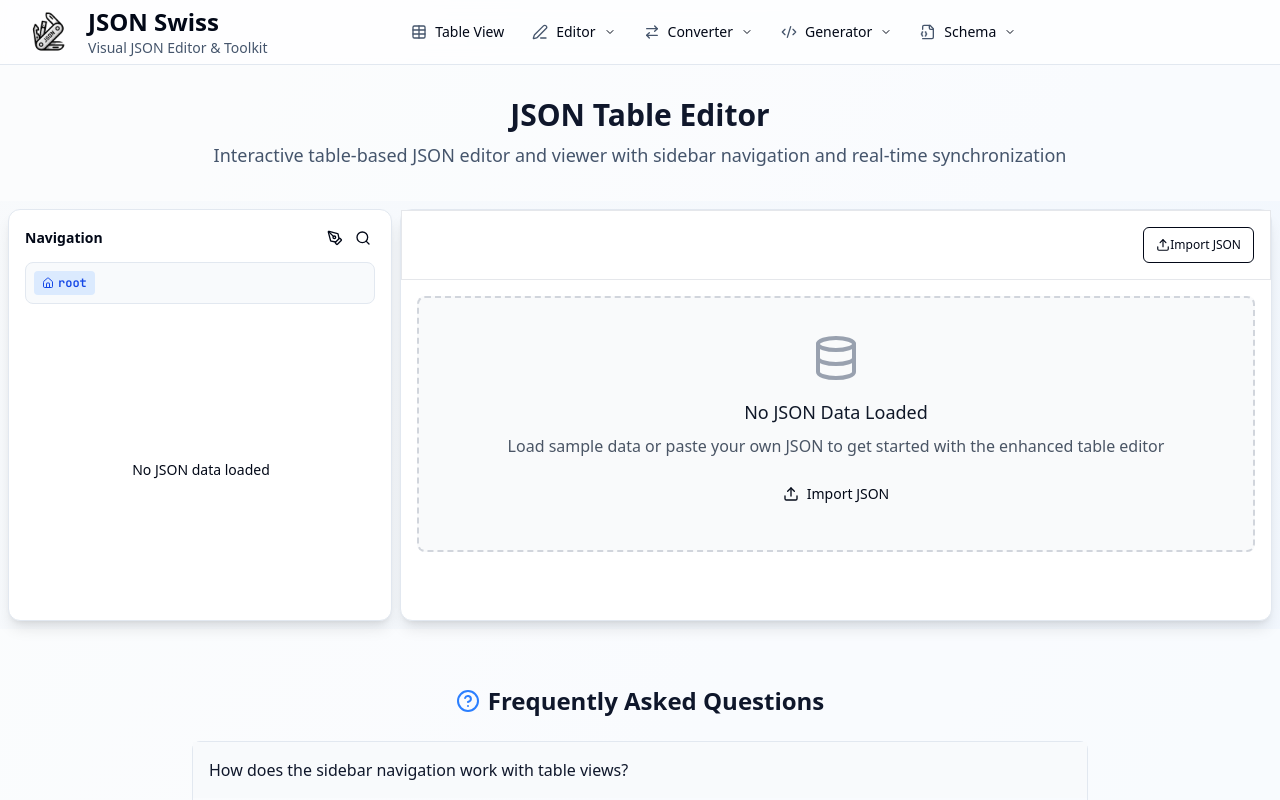
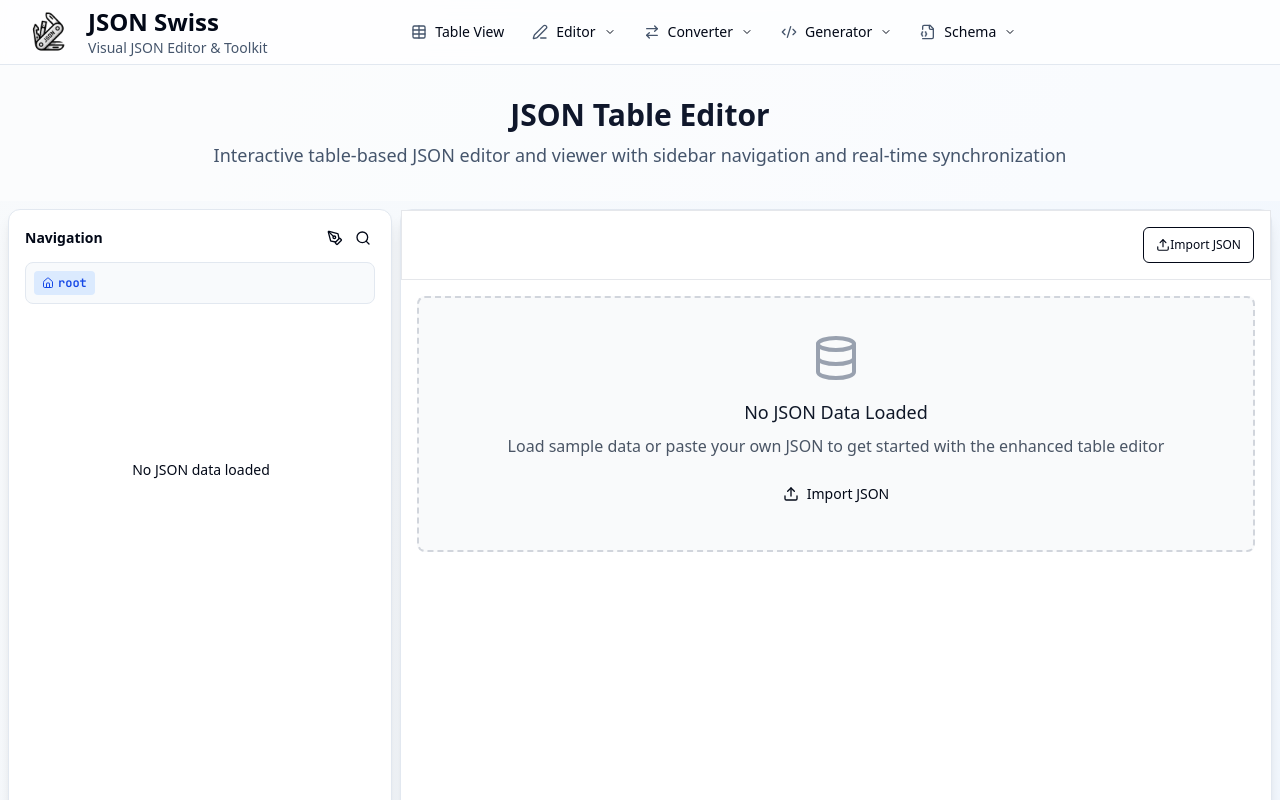
Before and after one commit to ThomasChant/jsonswiss-next, a Next.js app: page /json-table-editor in a window 1280 px wide. Shown: the top 800 px of the page. Built offline with nearby package versions, Linux system fonts and the light colour scheme.

Commit message:
fix(layout): 修复 ToolPageLayoutServer 高度计算问题
移除 globals.css 中多余的标题高度变量，并在布局组件中正确应用全屏高度类

```diff
--- a/src/app/globals.css
+++ b/src/app/globals.css
@@ -341,6 +341,6 @@
 
   /* Full screen height utility for ToolPageLayoutServer */
   .h-screen-minus-header {
-    height: calc(100vh - var(--header-height) - var(--title-section-height));
+    height: calc(100vh - var(--header-height));
   }
 }
--- a/src/components/layout/ToolPageLayoutServer.tsx
+++ b/src/components/layout/ToolPageLayoutServer.tsx
@@ -64,7 +64,7 @@ export function ToolPageLayoutServer({
       {/* Main Content */}
       <div className={cn(
         "flex-1",
-        useFullScreenHeight ? "" : "min-h-0"
+        useFullScreenHeight ? "h-screen-minus-header" : "min-h-0"
       )}>
         {showSidebar ? (
           <div className={cn(
```
